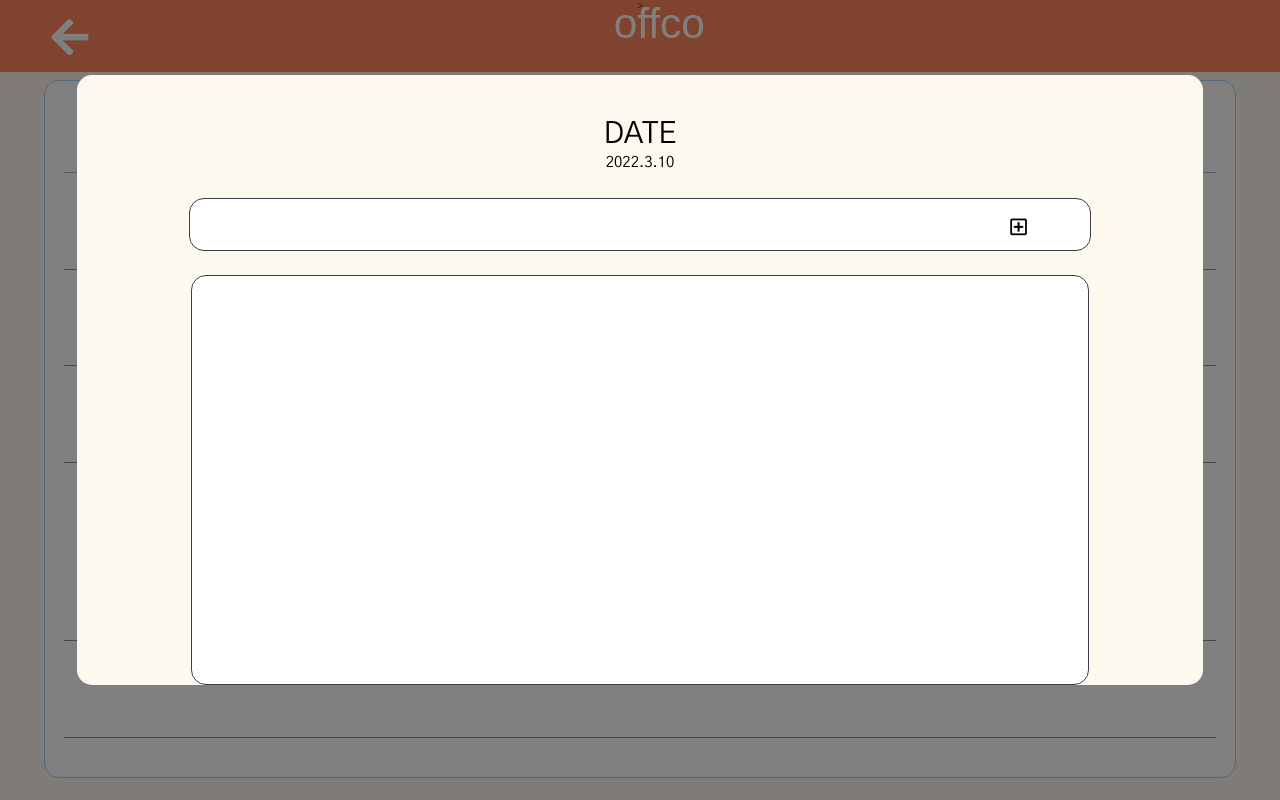
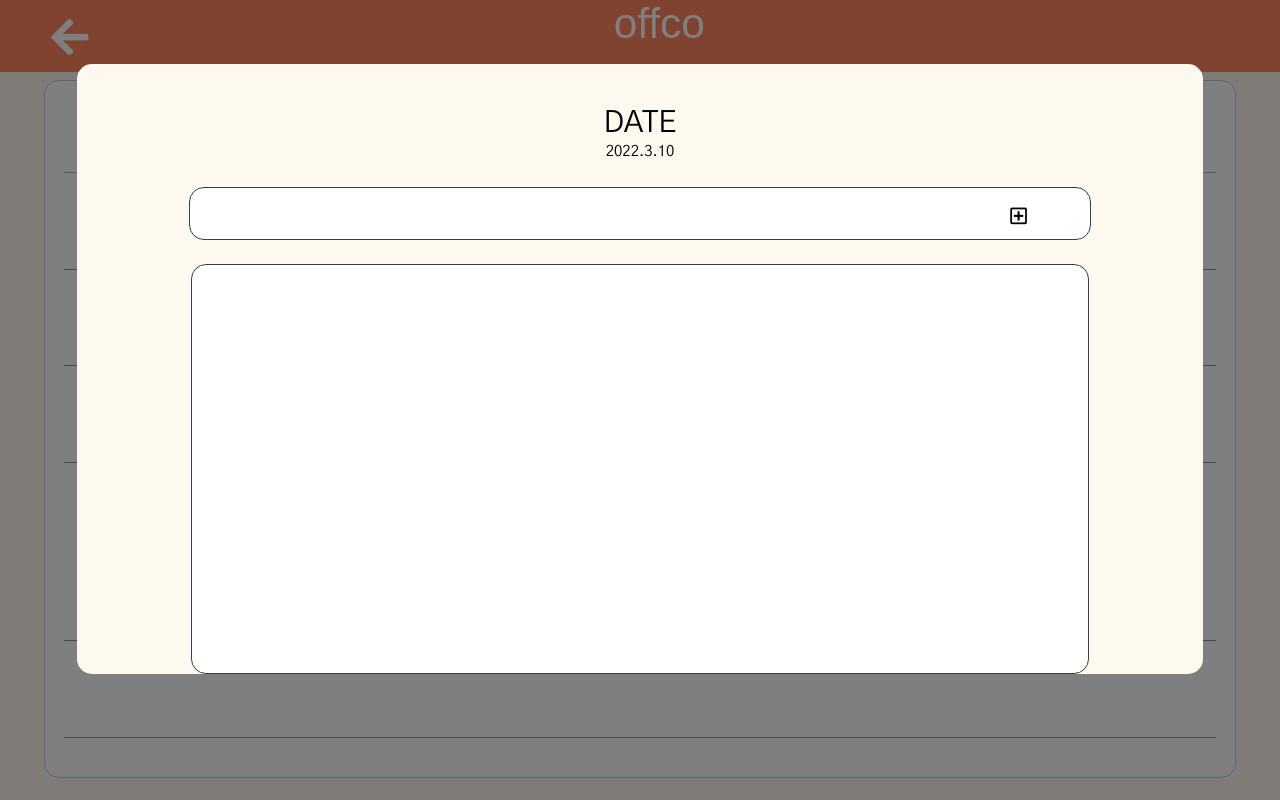
Before and after one commit to sujungYu/renew_offco_project, a Vue app: page /calendar/1 in a window 1280 px wide. Both pictures are taken after a click on the element "10". Built offline with nearby package versions, Linux system fonts and the light colour scheme; data requests are answered from the project's data file; a web font is replaced by a local one.

Commit message:
refactor(Modal) : 변수명 수정

```diff
--- a/src/components/common/Modal.vue
+++ b/src/components/common/Modal.vue
@@ -1,8 +1,7 @@
 <template>
-  <div class="modal" :class="{ active: true }">
-    >
+  <div class="modal-container" :class="{ active: true }">
     <div class="overlay" @click="$emit('close')"></div>
-    <div class="modal-card">
+    <div class="content">
       <slot></slot>
     </div>
   </div>
@@ -13,7 +12,7 @@ export default {};
 </script>
 
 <style scoped>
-.modal,
+.modal-container,
 .overlay {
   width: 100vw;
   height: 100vh;
@@ -25,17 +24,14 @@ export default {};
   opacity: 0.5;
   background-color: black;
 }
-.modal-card {
+.content {
   position: relative;
   max-width: 88vw;
   margin: auto;
   margin-top: 8vh;
   padding-top: 2vh;
-  /* padding: 20px; */
   background-color: rgb(254, 249, 239);
   border-radius: 15px;
-  /* 이부분을 수정해야 todo modal 문제 해결 */
-  /* min-height: 80vh; */
   min-height: 40vh;
   z-index: 10;
   opacity: 1;
```
